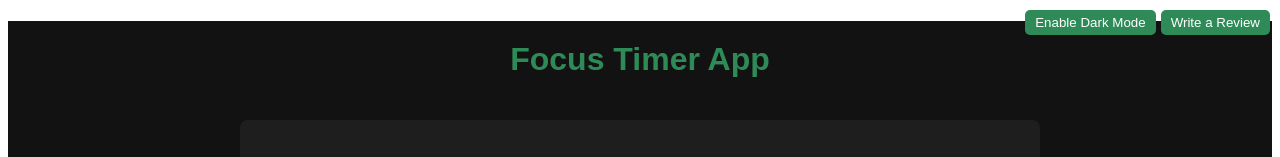
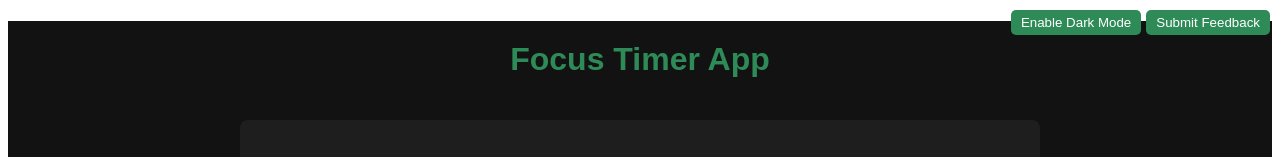
Before and after one commit to Ninop016/Focus, a React (Vite) app in the folder frontend/: page / in a window 1280 px wide. Shown: the top 157 px of the page. Built offline with nearby package versions, Linux system fonts and the light colour scheme; no server answers.

Commit message:
Update App.jsx

```diff
--- a/frontend/src/App.jsx
+++ b/frontend/src/App.jsx
@@ -1,15 +1,16 @@
 // src/App.jsx
-import { useState } from 'react';
-import FocusTimer from './components/FocusTimer';
-import TaskManagement from './components/TaskManagement';
-import DistractionBlocker from './components/DistractionBlocker';
-import MeditationSession from './components/MeditationSession';
-import TopRightButtons from './components/TopRightButtons';
-import './styles.css';
+import React, { useState } from "react";
+import FocusTimer from "./components/FocusTimer";
+import TaskManagement from "./components/TaskManagement";
+import DistractionBlocker from "./components/DistractionBlocker";
+import MeditationSession from "./components/MeditationSession";
+import SubmitFeedback from "./components/SubmitFeedback";
+import "./styles.css";
 
 function App() {
   const [isMeditation, setIsMeditation] = useState(false);
   const [darkMode, setDarkMode] = useState(false);
+  const [showFeedback, setShowFeedback] = useState(false);
 
   const startMeditation = () => {
     setIsMeditation(true);
@@ -19,14 +20,24 @@ function App() {
     setIsMeditation(false);
   };
 
+  const handleToggleFeedback = () => {
+    setShowFeedback((prevState) => !prevState);
+  };
+
   return (
-    <div className={`app ${darkMode ? 'dark-mode' : ''}`}>
-      <TopRightButtons
-        darkMode={darkMode}
-        toggleDarkMode={() => setDarkMode(!darkMode)}
-      />
+    <div className={`app ${darkMode ? "dark-mode" : ""}`}>
+      <div className="top-right-buttons">
+        <button onClick={() => setDarkMode(!darkMode)} className="button">
+          {darkMode ? "Disable Dark Mode" : "Enable Dark Mode"}
+        </button>
+        <button onClick={handleToggleFeedback} className="button">
+          {showFeedback ? "Back to App" : "Submit Feedback"}
+        </button>
+      </div>
       <h1>Focus Timer App</h1>
-      {isMeditation ? (
+      {showFeedback ? (
+        <SubmitFeedback onSurveyComplete={handleToggleFeedback} />
+      ) : isMeditation ? (
         <MeditationSession endMeditation={endMeditation} />
       ) : (
         <div className="container">
```
